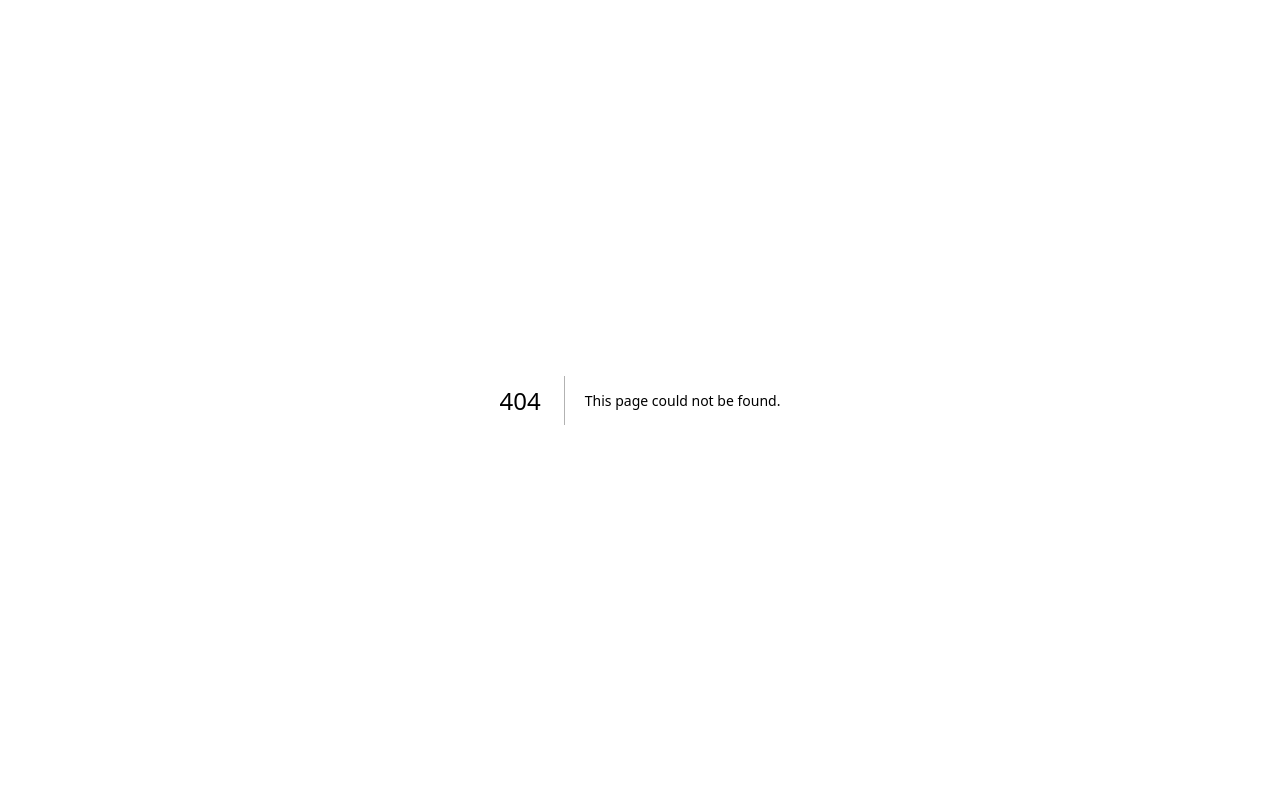
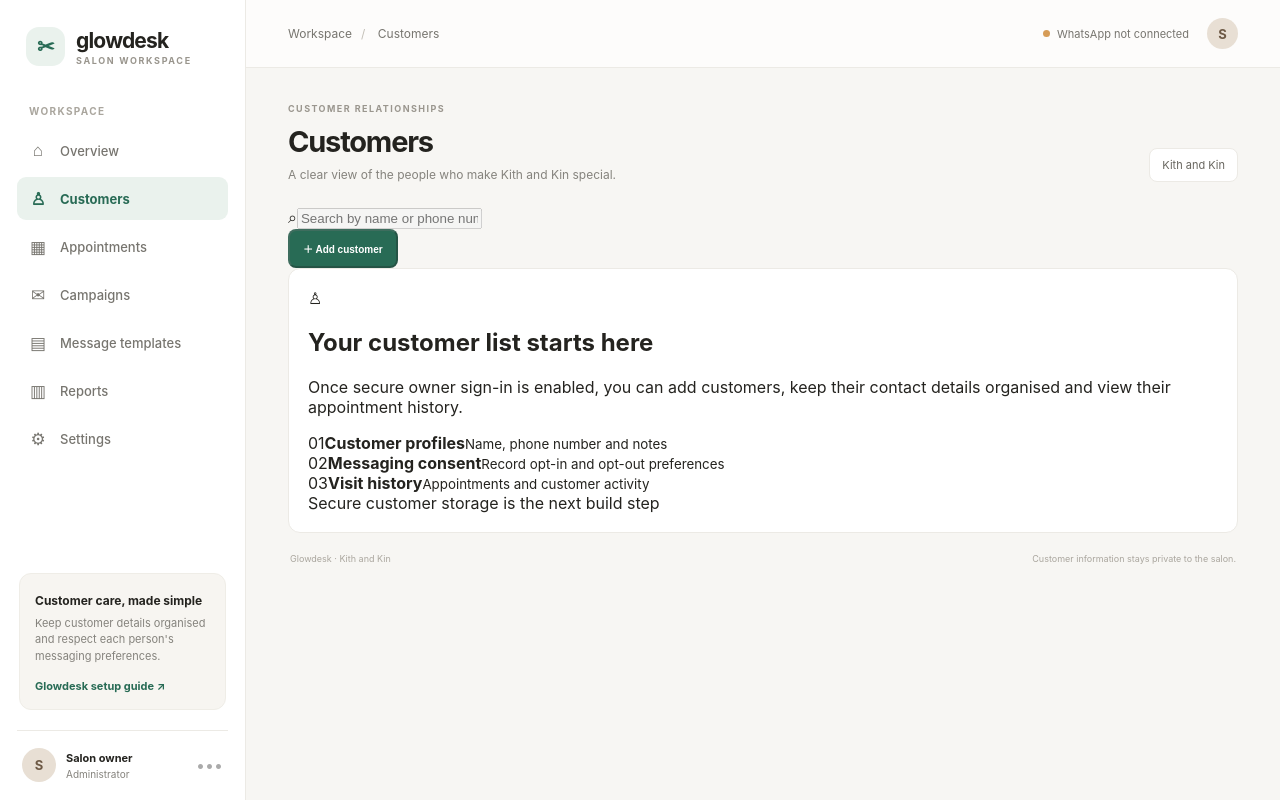
Before and after one commit to arhammohammed545-oss/Salon-whatsapp, a Next.js app: page /customers in a window 1280 px wide. Before the commit this address had no page. Built offline with nearby package versions, Linux system fonts and the light colour scheme.

Commit message:
Add customer management page

```diff
--- /dev/null
+++ b/src/app/customers/page.tsx
@@ -0,0 +1,39 @@
+const navItems = [
+  ["Overview", "⌂", "/"], ["Customers", "♙", "/customers"], ["Appointments", "▦", "#"],
+  ["Campaigns", "✉", "#"], ["Message templates", "▤", "#"], ["Reports", "▥", "#"], ["Settings", "⚙", "#"]
+] as const;
+
+export default function CustomersPage() {
+  return (
+    <main className="shell">
+      <aside className="sidebar">
+        <a className="brand" href="/"><span className="brand-mark">✂</span><span>glowdesk<small>SALON WORKSPACE</small></span></a>
+        <div className="workspace-label">WORKSPACE</div>
+        <nav>{navItems.map(([label, icon, href]) => <a className={label === "Customers" ? "nav-link active" : "nav-link"} href={href} key={label}><span>{icon}</span>{label}</a>)}</nav>
+        <div className="sidebar-bottom"><div className="help-card"><strong>Customer care, made simple</strong><p>Keep customer details organised and respect each person's messaging preferences.</p><span>Glowdesk setup guide ↗</span></div><div className="profile"><div className="avatar">S</div><div><strong>Salon owner</strong><small>Administrator</small></div><span className="dots">•••</span></div></div>
+      </aside>
+      <section className="main-area">
+        <header className="topbar"><div className="crumb"><a href="/">Workspace</a><span>/</span> Customers</div><div className="top-actions"><span className="connection"><i/> WhatsApp not connected</span><div className="avatar small">S</div></div></header>
+        <div className="content">
+          <div className="welcome-row"><div><p className="eyebrow">CUSTOMER RELATIONSHIPS</p><h1>Customers</h1><p className="subhead">A clear view of the people who make Kith and Kin special.</p></div><span className="date-pill">Kith and Kin</span></div>
+          <section className="customer-toolbar">
+            <div className="customer-search"><span>⌕</span><input aria-label="Search customers" placeholder="Search by name or phone number" disabled /></div>
+            <button className="primary-button" type="button" disabled title="Available after owner sign-in is enabled">＋ Add customer</button>
+          </section>
+          <section className="panel customer-empty">
+            <div className="customer-empty-icon">♙</div>
+            <h2>Your customer list starts here</h2>
+            <p>Once secure owner sign-in is enabled, you can add customers, keep their contact details organised and view their appointment history.</p>
+            <div className="customer-next-steps">
+              <div><span>01</span><strong>Customer profiles</strong><small>Name, phone number and notes</small></div>
+              <div><span>02</span><strong>Messaging consent</strong><small>Record opt-in and opt-out preferences</small></div>
+              <div><span>03</span><strong>Visit history</strong><small>Appointments and customer activity</small></div>
+            </div>
+            <span className="setup-note"><i/> Secure customer storage is the next build step</span>
+          </section>
+          <footer>Glowdesk · Kith and Kin <span>Customer information stays private to the salon.</span></footer>
+        </div>
+      </section>
+    </main>
+  );
+}
```
